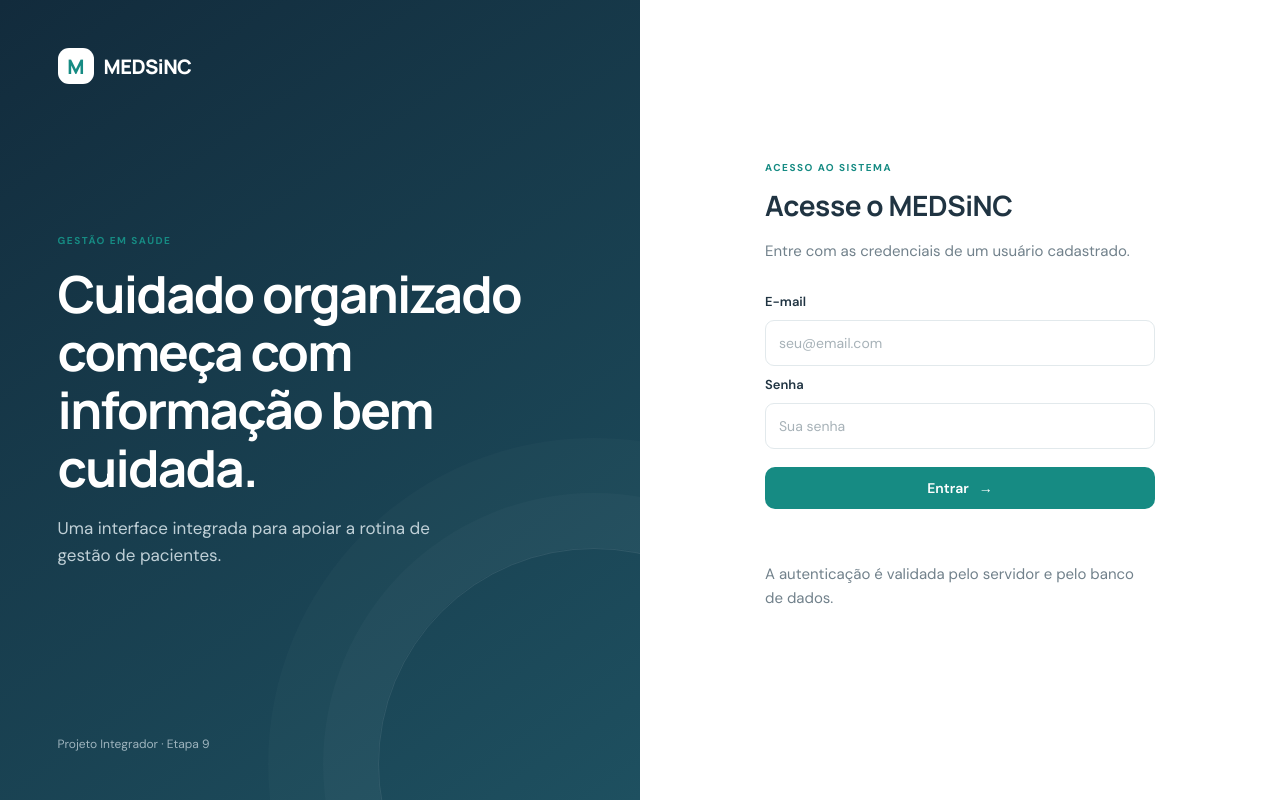
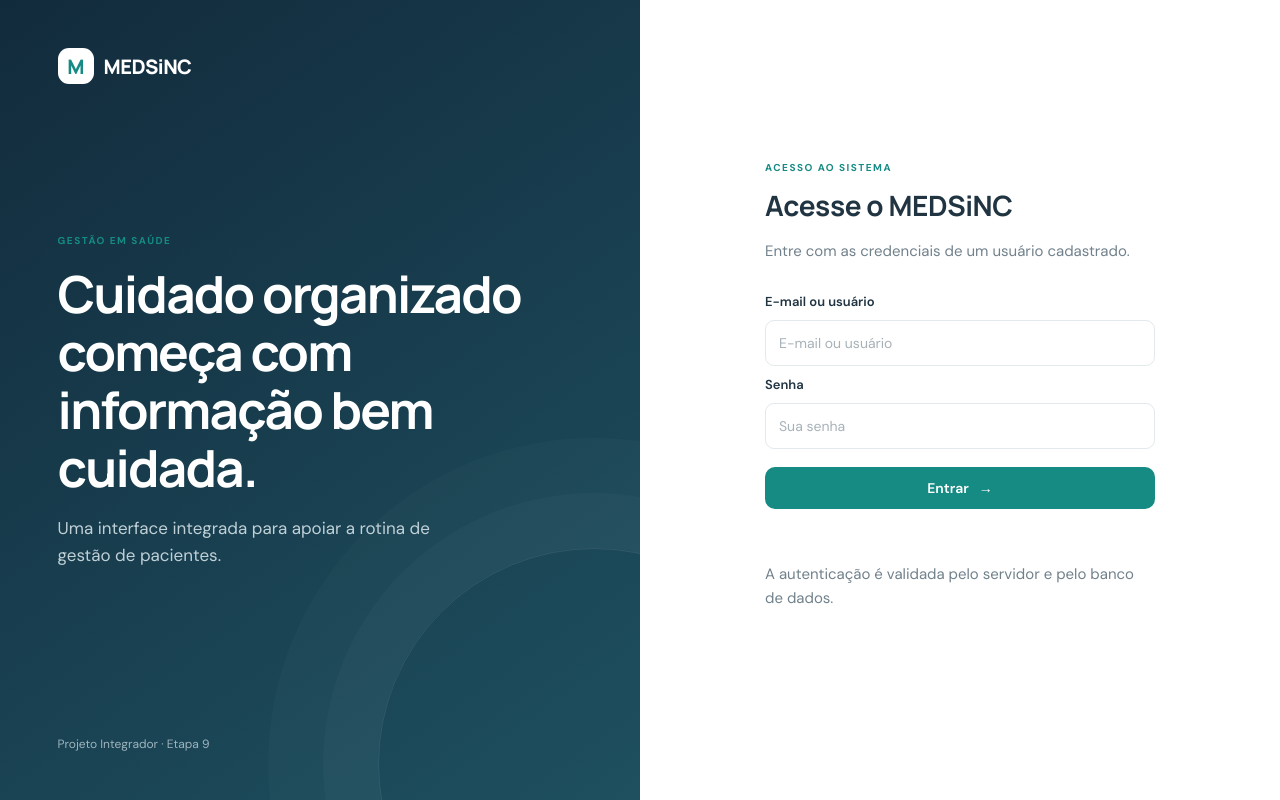
Before and after one commit to AnaClaraCruz1/medsinc-web-integrado, a Spring Boot app: page / in a window 1280 px wide. Run offline with Spring Boot 4, Linux system fonts and the light colour scheme.

Commit message:
fix(web): support legacy username values on login form

```diff
--- a/src/main/resources/static/index.html
+++ b/src/main/resources/static/index.html
@@ -25,8 +25,8 @@
         <h2>Acesse o MEDSiNC</h2>
         <p class="muted">Entre com as credenciais de um usuário cadastrado.</p>
         <form id="login-form" class="form-stack">
-          <label for="login-email">E-mail</label>
-          <input id="login-email" name="email" type="email" placeholder="seu@email.com" autocomplete="username" required>
+          <label for="login-email">E-mail ou usuário</label>
+          <input id="login-email" name="email" type="text" placeholder="E-mail ou usuário" autocomplete="username" required>
           <label for="login-password">Senha</label>
           <input id="login-password" name="password" type="password" placeholder="Sua senha" autocomplete="current-password" required>
           <button class="button button-primary button-full" type="submit">Entrar <span aria-hidden="true">→</span></button>
```
